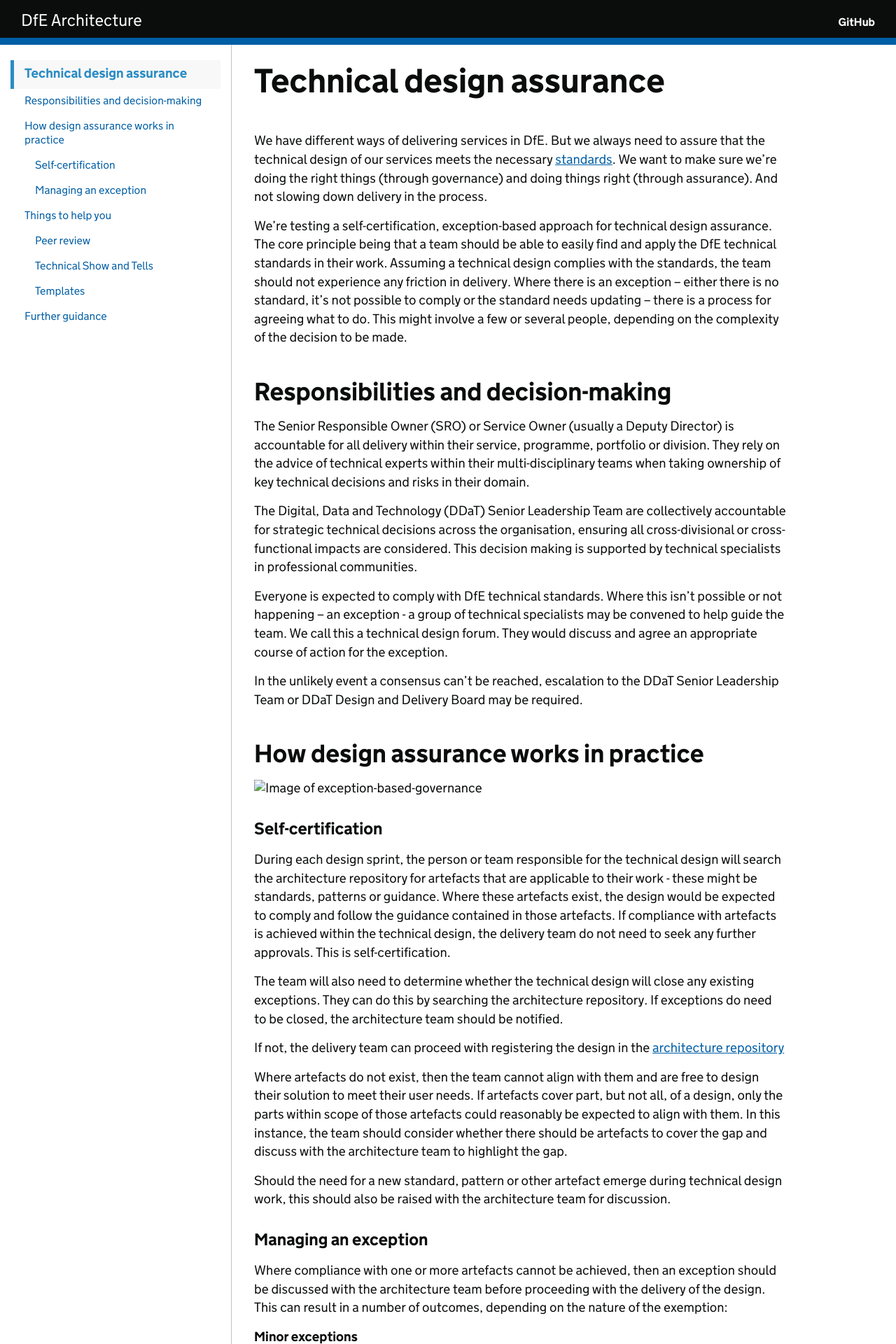
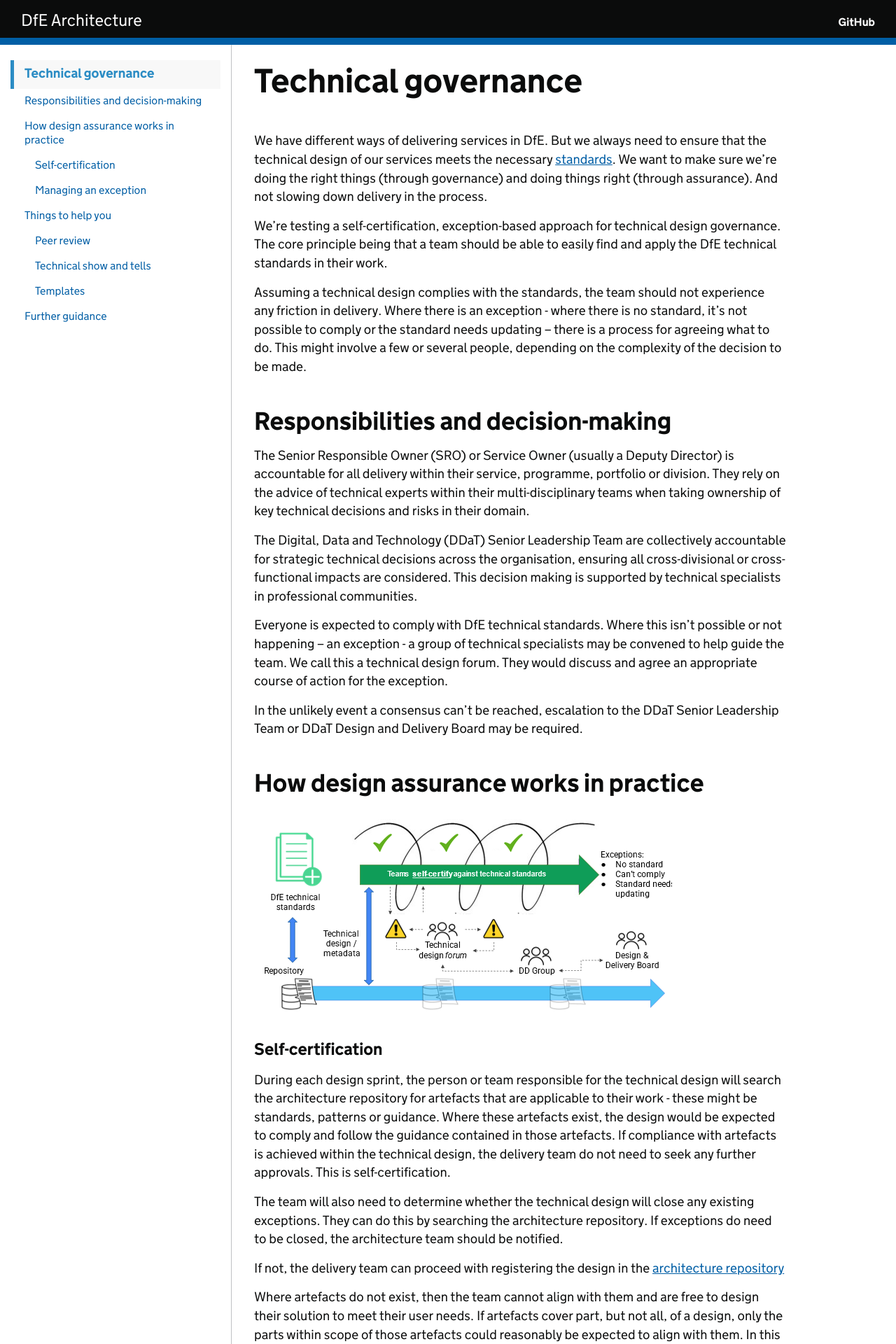
Before and after one commit to DFE-Digital/architecture, a Jekyll site: the page built from governance/technical-governance.md, in a window 1280 px wide. Shown: the top 1920 px of the page at 70% size. Built offline with Jekyll 4.4.1, drawn with Linux system fonts in a browser that asks for light colours; our own code applies the rules of GitHub Pages for plain Markdown files; some of the changed text lies outside the part shown.

Commit message:
Rename assurance to governance, content tweaks

```diff
--- a/assurance/design-assurance.md
+++ b/governance/technical-governance.md
@@ -4,13 +4,13 @@ expires: 2022-07-01
 ---
 
 
-# Technical design assurance
+# Technical governance
 
-We have different ways of delivering services in DfE. But we always need to assure that the technical design of our services meets the necessary [standards](../../standards/architecture-standards).
-We want to make sure we're doing the right things (through governance) and doing things right (through assurance). And not slowing down delivery in the process.
+We have different ways of delivering services in DfE. But we always need to ensure that the technical design of our services meets the necessary [standards](../../standards/architecture-standards). We want to make sure we're doing the right things (through governance) and doing things right (through assurance). And not slowing down delivery in the process.
 
-We’re testing a self-certification, exception-based approach for technical design assurance. The core principle being that a team should be able to easily find and apply the DfE technical standards in their work. Assuming a technical design complies with the standards, the team should not experience any friction in delivery.
-Where there is an exception – either there is no standard, it’s not possible to comply or the standard needs updating – there is a process for agreeing what to do. This might involve a few or several people, depending on the complexity of the decision to be made.
+We’re testing a self-certification, exception-based approach for technical design governance. The core principle being that a team should be able to easily find and apply the DfE technical standards in their work.
+
+Assuming a technical design complies with the standards, the team should not experience any friction in delivery. Where there is an exception - where there is no standard, it’s not possible to comply or the standard needs updating – there is a process for agreeing what to do. This might involve a few or several people, depending on the complexity of the decision to be made.
 
 ## Responsibilities and decision-making
 
@@ -25,7 +25,7 @@ In the unlikely event a consensus can’t be reached, escalation to the DDaT Sen
 
 ## How design assurance works in practice
 
-![Image of exception-based-governance](../images/exception-based-governance.png)
+![Image of exception-based governance flow](../../images/exception-based-governance.png)
 
 ### Self-certification
 
@@ -88,7 +88,7 @@ After the session, the profession will record any significant or cross-cutting a
 
 Contact the [architecture profession](mailto:architecture.profession@education.gov.uk) to discuss your peer review needs.
 
-### Technical Show and Tells
+### Technical show and tells
 
 It may be more appropriate for you to bring architects and team members together for a technical Show and Tell. These are a great way to provide support, challenge and design assurance in a less formal setting.
 
```
Also changed, not shown: other parts of governance/technical-governance.md (+1 -1 lines), index.md (+11 -20 lines).
